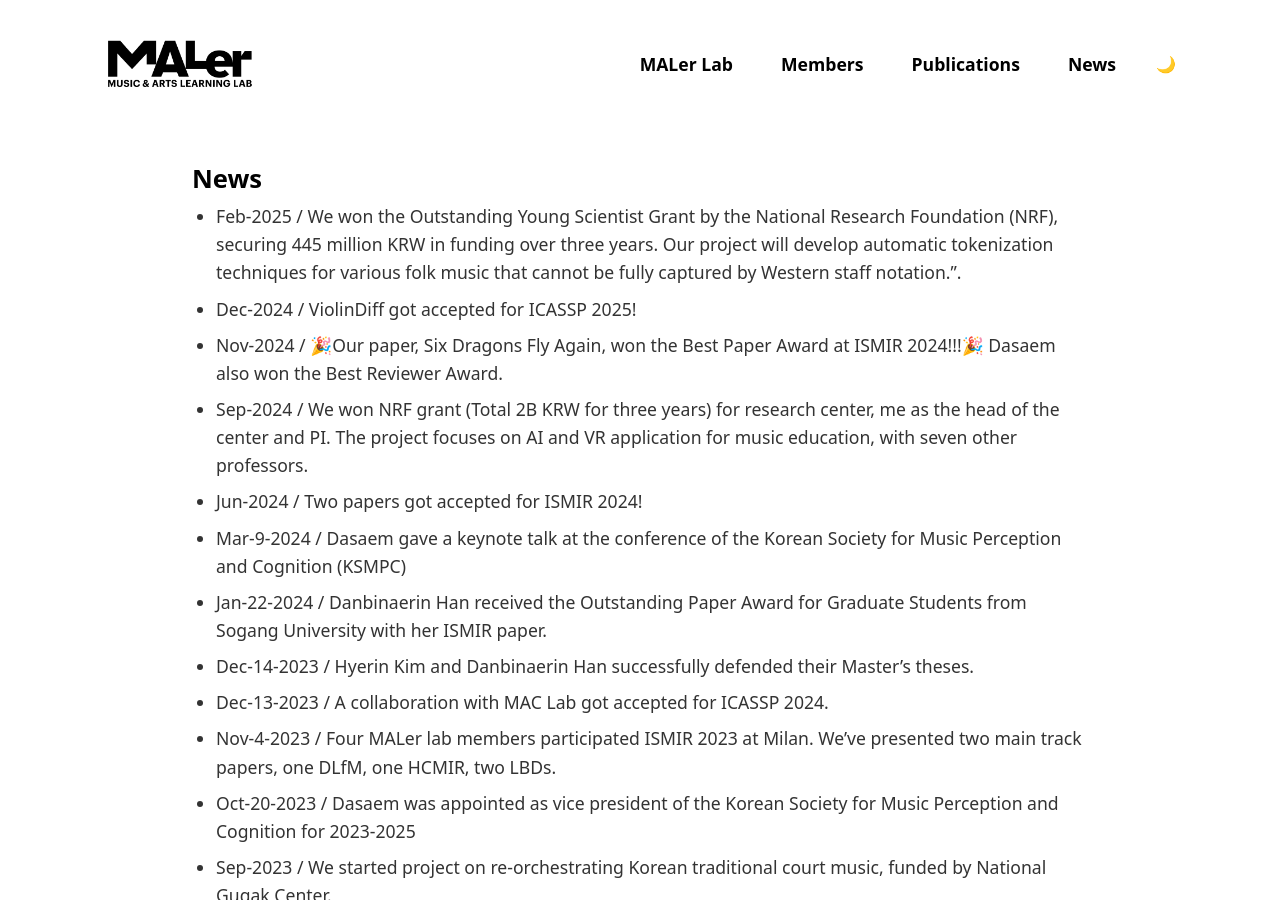
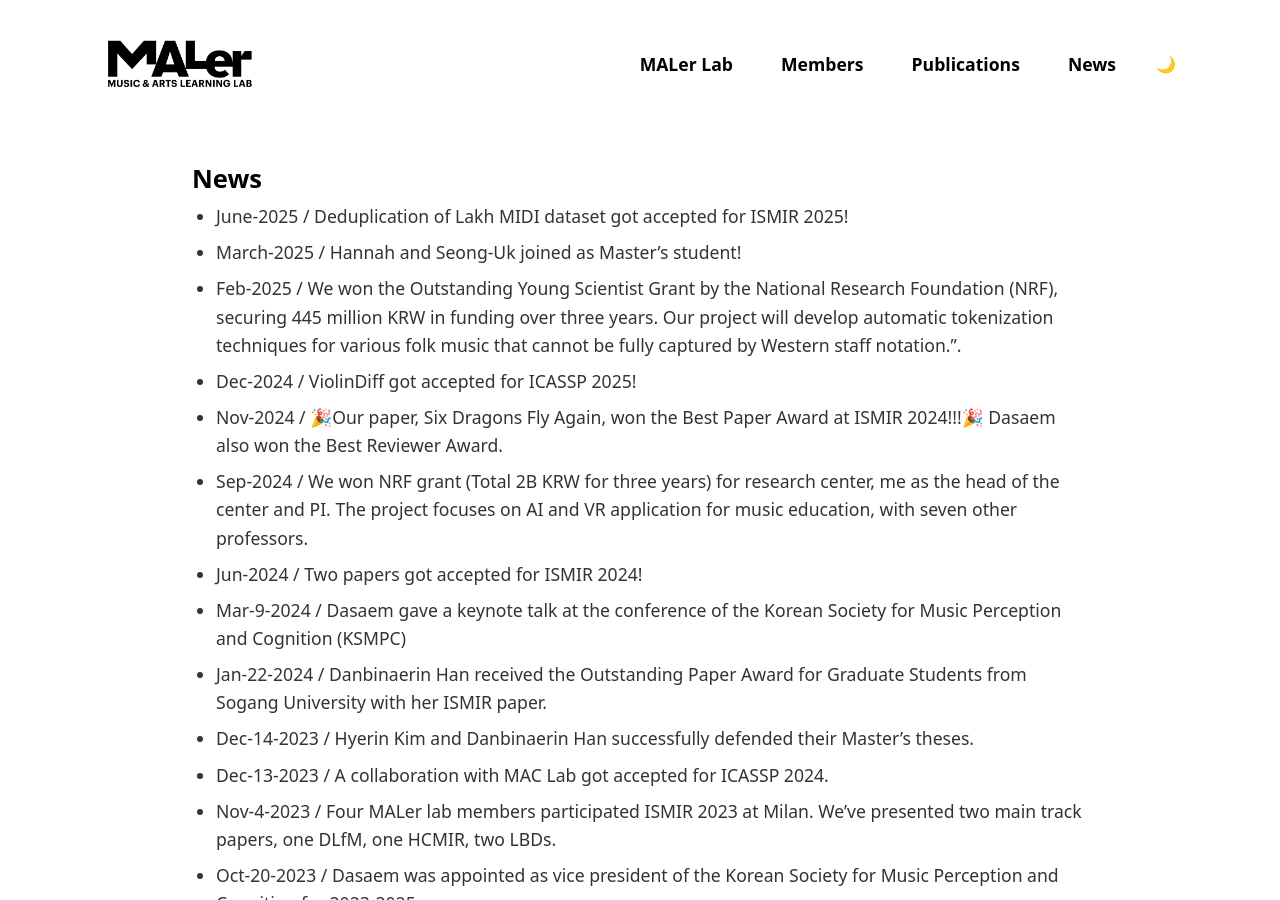
Before and after one commit to MALerLab/MALerLab.github.io, a Jekyll site: the page built from _pages/news.md, in a window 1280 px wide and 900 px high. Built offline with Jekyll 4.4.1, drawn with Linux system fonts in a browser that asks for light colours; some web fonts are replaced; comment, search, counter and statistics services are not loaded.

Commit message:
Update news.md

```diff
--- a/_pages/news.md
+++ b/_pages/news.md
@@ -11,6 +11,11 @@ excerpt: "News of MALer Lab"
 {% for news in site.data.news %}
 - **{{ news.date }}:** {{ news.content }}
 {% endfor %} -->
+
+* June-2025 / Deduplication of Lakh MIDI dataset got accepted for ISMIR 2025!
+
+* March-2025 / Hannah and Seong-Uk joined as Master's student!
+
 * Feb-2025 / We won the Outstanding Young Scientist Grant by the National Research Foundation (NRF), securing 445 million KRW in funding over three years. Our project will develop automatic tokenization techniques for various folk music that cannot be fully captured by Western staff notation.".
 
 * Dec-2024 / ViolinDiff got accepted for ICASSP 2025!
```
